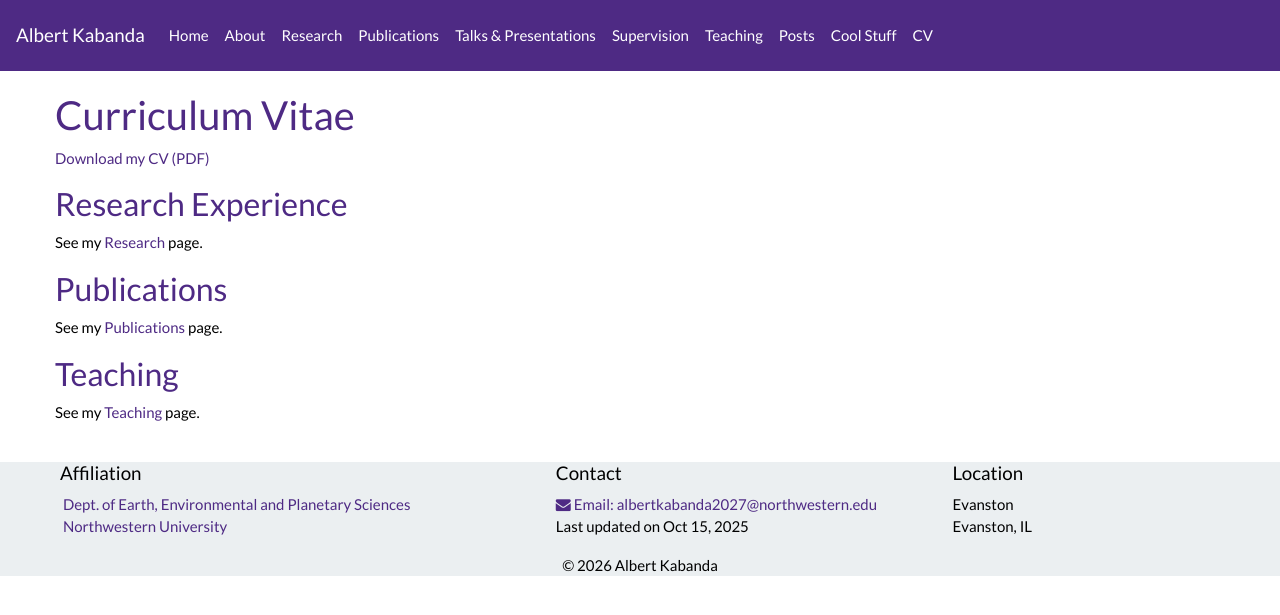
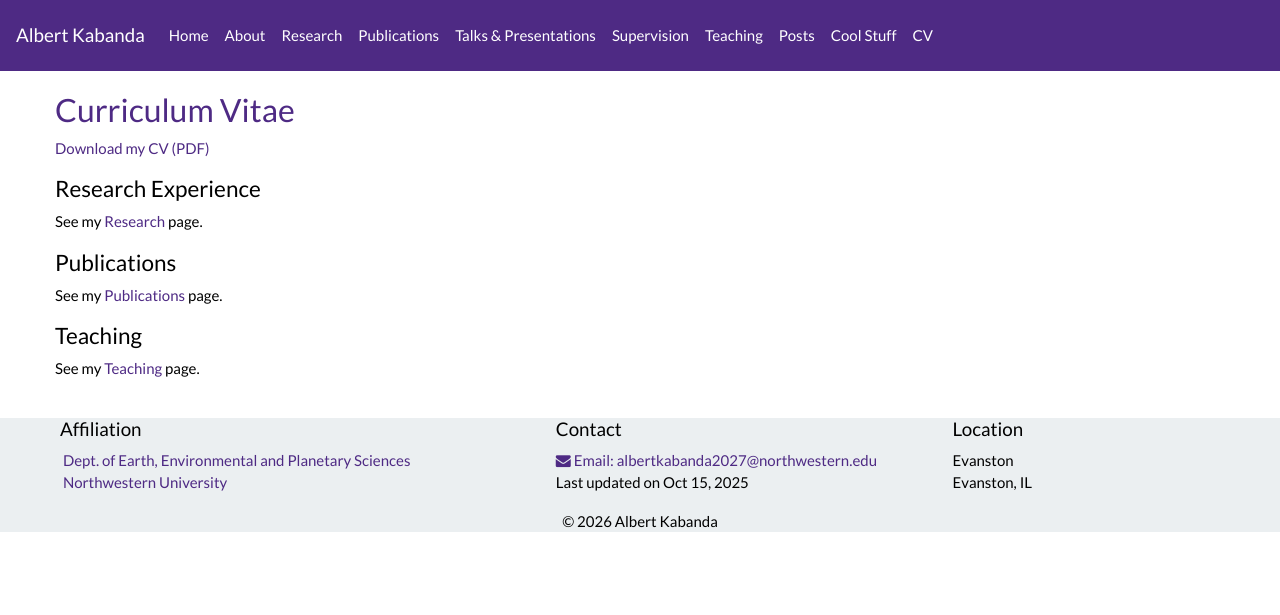
Before and after one commit to albertkabanda/albertkabanda.github.io, a Jekyll site: the page built from _pages/CV.md, in a window 1280 px wide. Shown: the top 615 px of the page. Built offline with Jekyll 4.4.1, drawn with Linux system fonts in a browser that asks for light colours; nearby versions of some CDN libraries; a style sheet for code colours, icons or effects is not loaded.

Commit message:
Update CV.md

```diff
--- a/_pages/CV.md
+++ b/_pages/CV.md
@@ -5,18 +5,18 @@ sitemap: false
 permalink: /CV/
 ---
 
-## Curriculum Vitae
+### Curriculum Vitae
 
 [Download my CV (PDF)](/assets/Albert_Kabanda_CV.pdf)
 
-### Research Experience
+#### Research Experience
 
 See my [Research](/Research/) page.
 
-### Publications
+#### Publications
 
 See my [Publications](/Publications/) page.
 
-### Teaching
+#### Teaching
 
 See my [Teaching](/Teaching/) page.
```
